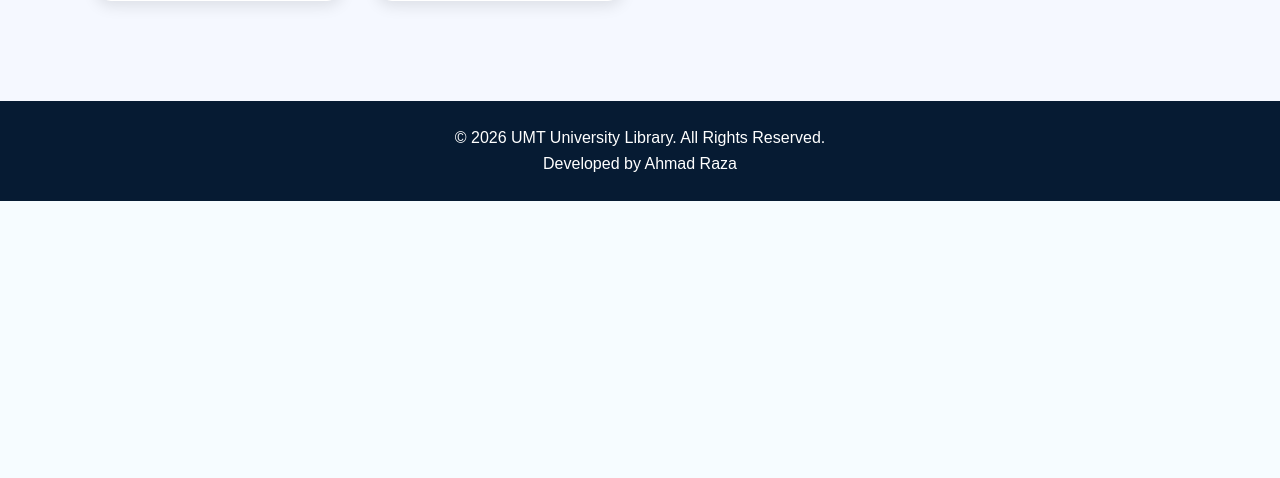
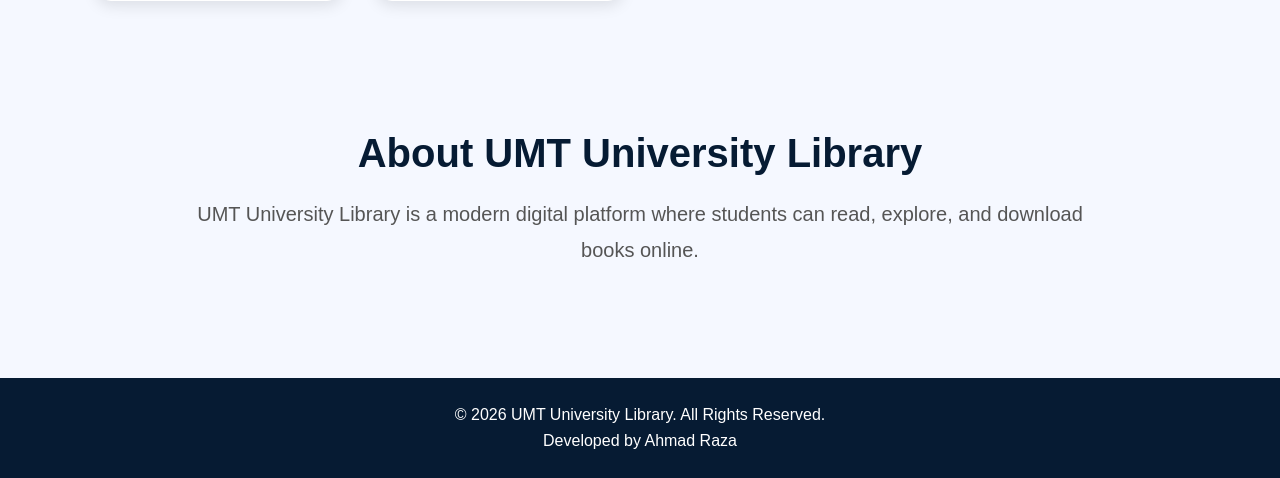
Before and after one commit to AhmadRaza-droid/bookslibrary, a PHP site: page / in a window 1280 px wide. Shown: the part 1858-2336 px from the top of the page. Before the commit the page ends 2059 px from the top, so only its background shows below. Run offline with PHP 8.4, Linux system fonts and the light colour scheme; data comes from the database, SQL or seed files in the repository; data that the repository does not hold is empty.

Commit message:
add about section

```diff
--- a/index.php
+++ b/index.php
@@ -24,6 +24,7 @@ $books = mysqli_query($conn, "SELECT * FROM books LIMIT 10");
         <li><a href="contact.php">Contact</a></li>
         <li><a href="profile.php">Profile</a></li>
         <li><a href="admin_login.php">Admin</a></li>
+        <li><a href="#about">About</a></li>
     </ul>
 </nav>
 
@@ -81,6 +82,20 @@ $books = mysqli_query($conn, "SELECT * FROM books LIMIT 10");
 
     </div>
 </section>
+<section class="about-section" id="about">
+
+    <div class="about-box">
+
+        <h2>About UMT University Library</h2>
+
+        <p>
+            UMT University Library is a modern digital platform
+            where students can read, explore, and download books online.
+        </p>
+
+    </div>
+
+</section>
 <footer>
 
     <p>
--- a/style.css
+++ b/style.css
@@ -735,3 +735,25 @@ footer p{
         overflow-x:auto !important;
     }
 }
+.about-section{
+    padding:70px 20px;
+    background:#f5f8ff;
+    text-align:center;
+}
+
+.about-box{
+    max-width:900px;
+    margin:auto;
+}
+
+.about-box h2{
+    font-size:40px;
+    color:#061b33;
+    margin-bottom:20px;
+}
+
+.about-box p{
+    font-size:20px;
+    color:#555;
+    line-height:1.8;
+}
```
